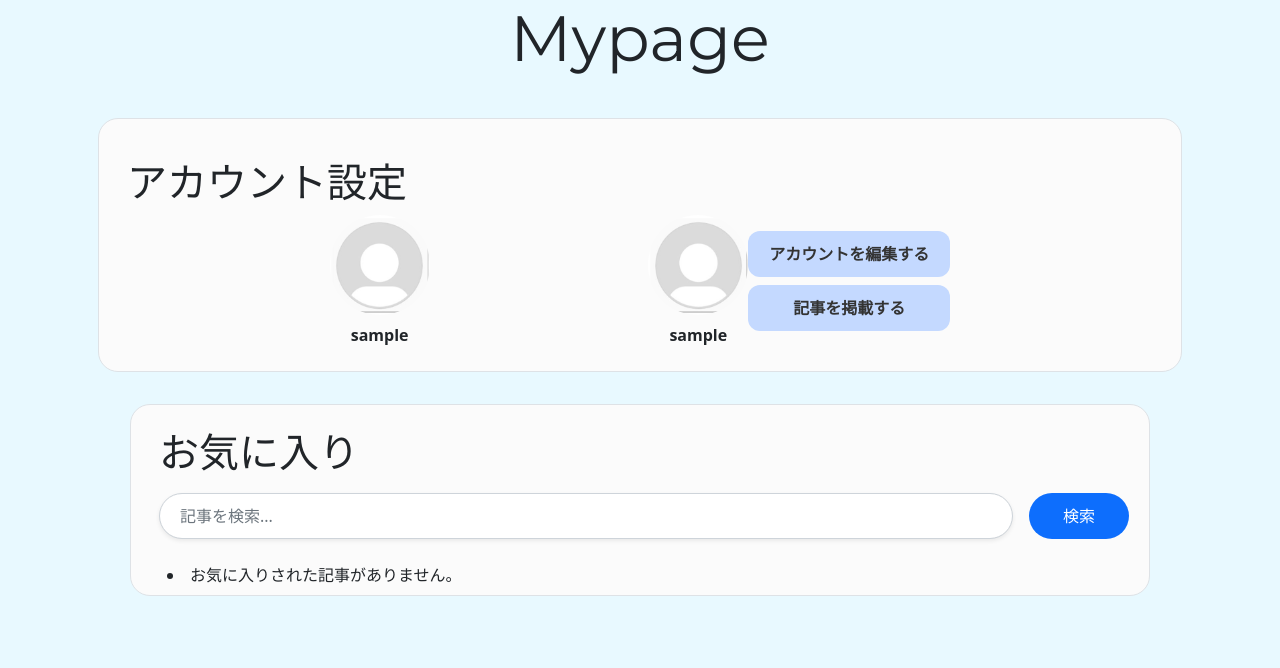
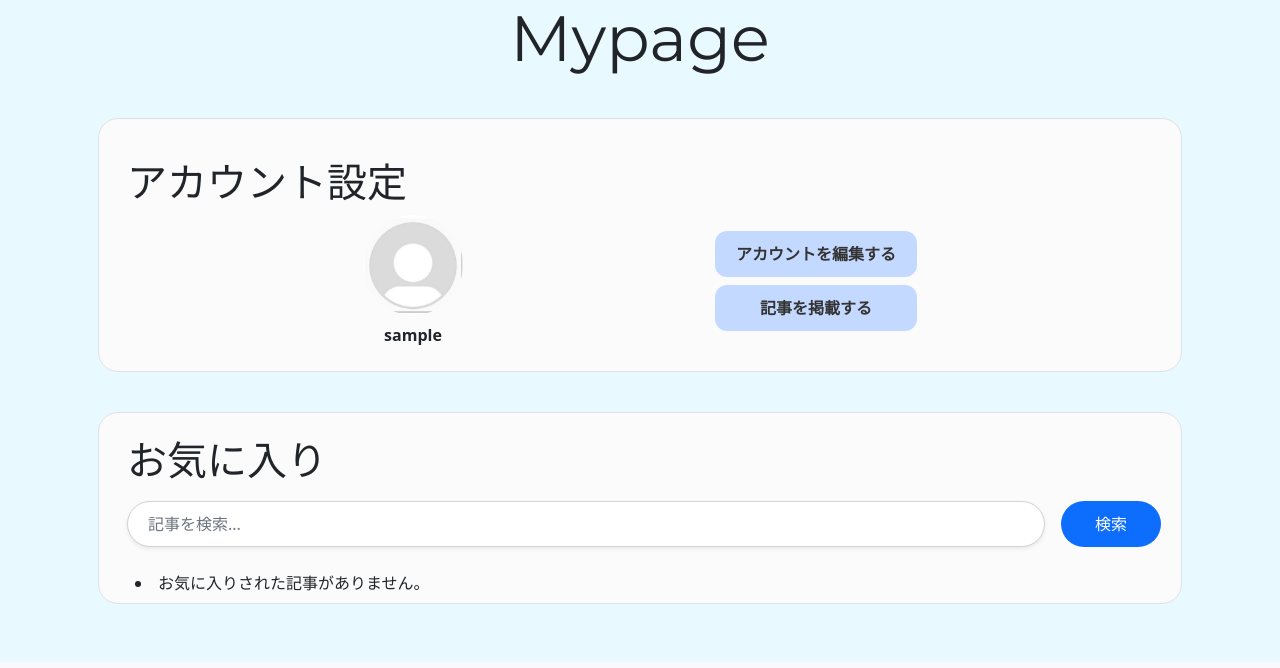
Before and after one commit to E-Team-Hackathon/TechHub, a Django app: page /mypage/ in a window 1280 px wide. Shown: the part 138-806 px from the top of the page. Run offline with Django 4.2, Linux system fonts and the light colour scheme; the visitor is signed in with stand-in values (Sample User, id 1); data that the repository does not hold is empty; parts of the project's set-up code (start-up, migrations or seed data) failed here and were passed over.

Commit message:
マージによるずれを修正

```diff
--- a/app/templates/mypage.html
+++ b/app/templates/mypage.html
@@ -25,22 +25,8 @@
             <!-- ユーザー情報（左側） -->
             <div class="d-flex flex-column align-items-center">
             <!-- ユーザーアイコン（大きく表示） -->
-                <img src="{{ request.user.profile_icon.url }}" alt="アイコン" class="rounded-circle mb-2" width="100"
-                    height="100" style="object-fit: cover;">
-                <!-- ユーザー名 -->
-                <p class="fw-bold mb-0">{{ user.username }}</p>
-            </div>
-    <!-- アカウント情報のレイアウト -->
-    <div class="d-flex align-items-center justify-content-evenly flex-wrap">
-        <!-- ユーザー情報（左側） -->
-        <div class="d-flex flex-column align-items-center">
-        <!-- ユーザーアイコン（大きく表示） -->
-        <img src="{{ request.user.profile_icon.url }}"
-            alt="アイコン"
-            class="rounded-circle mb-2"
-            width="100"
-            height="100"
-            style="object-fit: cover;">
+            <img src="{{ request.user.profile_icon.url }}" alt="アイコン"
+                class="rounded-circle mb-2" width="100" height="100" style="object-fit: cover;">
             <!-- ユーザー名 -->
             <p class="fw-bold mb-0">{{ user.username }}</p>
             </div>
@@ -58,8 +44,7 @@
     </div>
 </div>
 
-<!-- お気に入り セクション -->
-<div class="p-3 mb-2 bg-body-tertiary rounded-3">
+
 <!-- お気に入り セクション -->
 <div class="p-3 mb-2 bg-body-tertiary rounded-3">
     <div class="container-fluid border rounded-4 py-2" style="background-color: #FBFBFB; border-radius: 20px;">
@@ -85,7 +70,7 @@
                     <div class="card h-100 shadow-sm">
                     <div class="card-body">
                         <h6 class="card-subtitle text-center mb-1">
-                        投稿者：{{ article.contributor.user.username }}
+                            投稿者：{{ favorite.article.contributor.user.username }}
                         </h6>
                         <h5 class="card-title">
                             <a class="text-decoration-none" href="{{ favorite.article.url }}" target="_blank">
@@ -107,7 +92,7 @@
                 <li>お気に入りされた記事がありません。</li>
             </div>
             {% endif %}
-
+        </div>
     </div>
     </div>
 </div>
```
Lines whose indentation alone changed are shown as unchanged.
